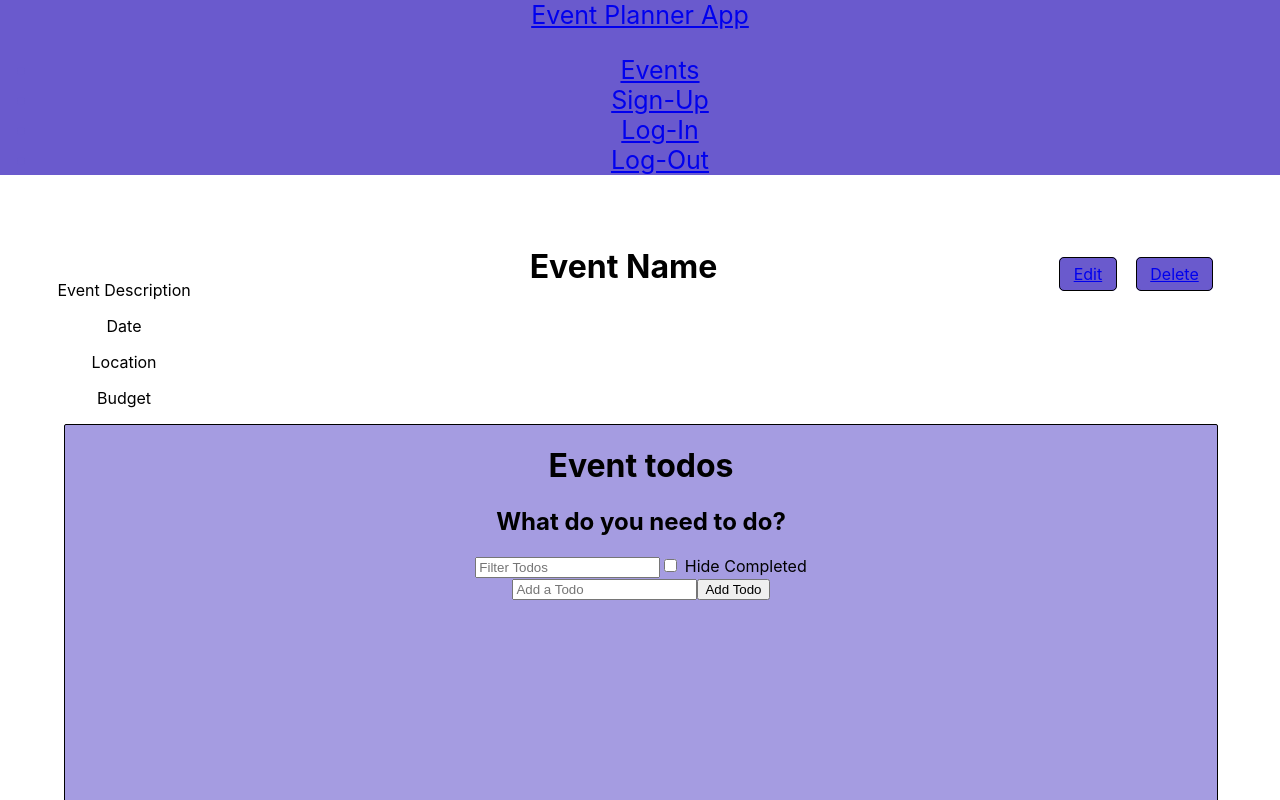
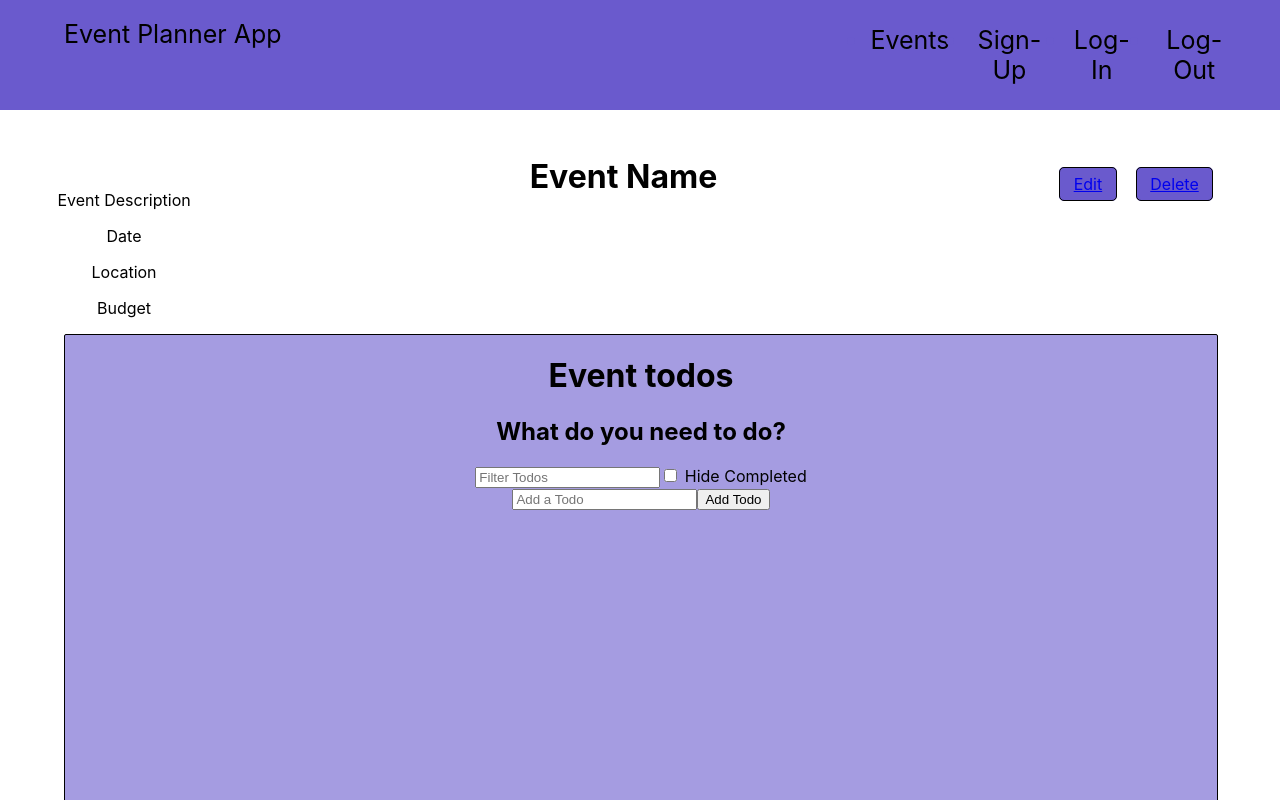
Before and after one commit to build-week-corporate-event-planner-2019/Front-End, a React (Create React App) app in the folder event-planner/: page / in a window 1280 px wide. Shown: the top 800 px of the page. Built offline with nearby package versions, Linux system fonts and the light colour scheme.

Commit message:
fixed navigation css

```diff
--- a/event-planner/src/App.css
+++ b/event-planner/src/App.css
@@ -29,10 +29,43 @@
   width: 100%;
   background: slateblue;
   font-size: 25px;
+display: flex;
+}
+
+.nav-group {
+  color: slateblue;
+  display: flex;
+    justify-content: space-between;
+}
+
+.nav-brand{
+  margin-top: 1.5%;
+  margin-left: 5%;
 }
 
 .nav-brand {
-  color: slateblue;
+  text-decoration: none;
+  color: black;
+}
+
+.nav-items{
+  display: flex;
+  margin-right: 2%;
+ width: 30%;
+}
+
+.nav-item{
+margin-right: 5%;
+
+}
+
+.NavbarBrand {
+  text-decoration: none;
+}
+
+li a{
+  text-decoration: none;
+  color: black;
 }
 
 .footer {
--- a/event-planner/src/components/EventMainSection.js
+++ b/event-planner/src/components/EventMainSection.js
@@ -6,27 +6,27 @@ function EventMainSection() {
 
     return (
         <div className="todo-styles">
-            <div class="header">
-                <div class="container">
-                    <h1 class="header__title">Event todos</h1>
-                    <h2 class="header__subtitle">What do you need to do?</h2>
+            <div className="header">
+                <div className="container">
+                    <h1 className="header__title">Event todos</h1>
+                    <h2 className="header__subtitle">What do you need to do?</h2>
                 </div>
             </div>
 
-            <div class="actions">
-                <div class="actions__container">
+            <div className="actions">
+                <div className="actions__container">
                     <input id="search-text" class="input" type="text" placeholder="Filter Todos" />
-                    <label class="checkbox">
+                    <label className="checkbox">
                         <input id="hide-completed" type="checkbox" /> Hide Completed
             </label>
                 </div>
             </div>
 
-            <div class="container">
+            <div className="container">
                 <div id="todos"></div>
                 <form id="new-todo">
-                    <input id="todo-text" class="input" type="text" name="text" placeholder="Add a Todo" />
-                    <button id="add-todo" class="button">Add Todo</button>
+                    <input id="todo-text" className="input" type="text" name="text" placeholder="Add a Todo" />
+                    <button id="add-todo" className="button">Add Todo</button>
                 </form>
             </div>
         </div>
--- a/event-planner/src/components/Navigation.js
+++ b/event-planner/src/components/Navigation.js
@@ -8,19 +8,19 @@ function Navigation() {
     return (
         <div className="navbar">
 
-            <Navbar className="nav-brand" light expand="md">
-                <NavbarBrand href="#">Event Planner App</NavbarBrand>
-                <Nav className="ml-auto" navbar>
-                    <NavItem>
+            <Navbar className="nav-group" light expand="md">
+                <NavbarBrand className="nav-brand" href="#">Event Planner App</NavbarBrand>
+                <Nav className="nav-items" navbar>
+                    <NavItem className="nav-item">
                         <NavLink href="#">Events</NavLink>
                     </NavItem>
-                    <NavItem>
+                    <NavItem className="nav-item">
                         <NavLink href="#">Sign-Up</NavLink>
                     </NavItem>
-                    <NavItem>
+                    <NavItem className="nav-item">
                         <NavLink href="#">Log-In</NavLink>
                     </NavItem>
-                    <NavItem>
+                    <NavItem className="nav-item">
                         <NavLink href="#">Log-Out</NavLink>
                     </NavItem>
                 </Nav>
```
